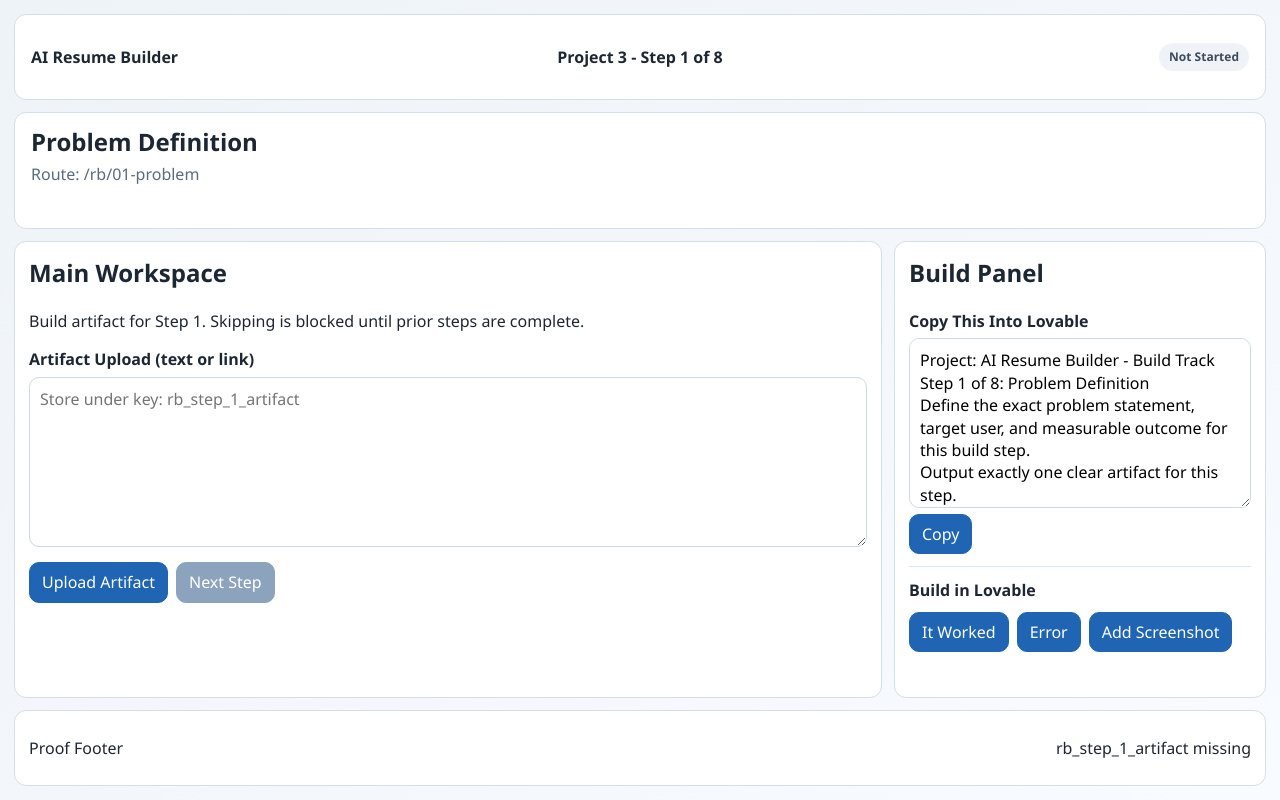
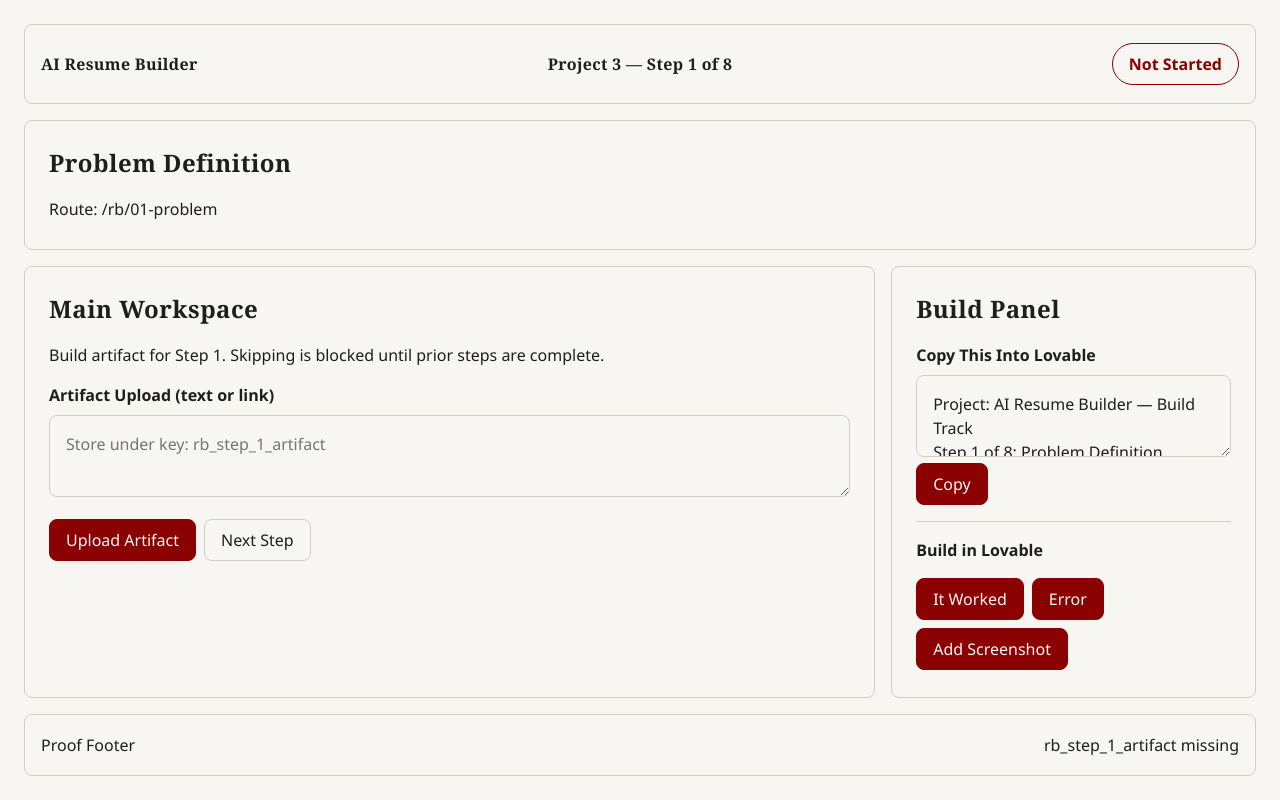
Before and after one commit to AjayS0708/AI-Resume-Builder, a React (Vite) app: page /rb/01-problem in a window 1280 px wide. Built offline with nearby package versions, Linux system fonts and the light colour scheme.

Commit message:
Refine Project 3 wording and visual system constraints

```diff
--- a/src/pages/BuildStepPage.tsx
+++ b/src/pages/BuildStepPage.tsx
@@ -42,7 +42,7 @@
 
   const promptText = useMemo(() => {
     return [
-      `Project: AI Resume Builder - Build Track`,
+      `Project: AI Resume Builder — Build Track`,
       `Step ${step.index} of 8: ${step.title}`,
       step.prompt,
       'Output exactly one clear artifact for this step.'
@@ -76,7 +76,7 @@
     <div className="page-shell">
       <header className="top-bar">
         <div className="top-left">AI Resume Builder</div>
-        <div className="top-center">Project 3 - Step {step.index} of 8</div>
+        <div className="top-center">Project 3 — Step {step.index} of 8</div>
         <div className={`status-badge ${status.toLowerCase().replace(' ', '-')}`}>{status}</div>
       </header>
 
--- a/src/pages/ProofPage.tsx
+++ b/src/pages/ProofPage.tsx
@@ -28,7 +28,7 @@
 
   const onCopyFinalSubmission = async () => {
     const lines = [
-      'AI Resume Builder - Build Track (Project 3)',
+      'AI Resume Builder — Build Track (Project 3)',
       ...statusRows.map((row) => `Step ${row.step}: ${row.complete ? 'Complete' : 'Pending'} (${row.route})`),
       `Lovable Link: ${lovableLink || 'N/A'}`,
       `GitHub Link: ${githubLink || 'N/A'}`,
@@ -44,7 +44,7 @@
     <div className="page-shell">
       <header className="top-bar">
         <div className="top-left">AI Resume Builder</div>
-        <div className="top-center">Project 3 - Step 8 of 8</div>
+        <div className="top-center">Project 3 — Step 8 of 8</div>
         <div className="status-badge complete">Complete</div>
       </header>
 
--- a/src/styles.css
+++ b/src/styles.css
@@ -1,8 +1,12 @@
 :root {
-  font-family: "Segoe UI", "Helvetica Neue", Arial, sans-serif;
-  color: #1d2733;
-  background: linear-gradient(145deg, #eef3f8 0%, #f8fbff 100%);
-  line-height: 1.4;
+  --bg: #F7F6F3;
+  --ink: #1F1E1C;
+  --accent: #8B0000;
+  --line: #D2CCC1;
+  font-family: "Segoe UI", Arial, sans-serif;
+  color: var(--ink);
+  background: var(--bg);
+  line-height: 1.5;
 }
 
 * {
@@ -11,26 +15,46 @@
 
 body {
   margin: 0;
+  background: var(--bg);
+  color: var(--ink);
 }
 
 button,
 input,
 textarea {
   font: inherit;
+  color: var(--ink);
+}
+
+h1,
+h2,
+.top-left,
+.top-center {
+  font-family: Georgia, "Times New Roman", serif;
+  letter-spacing: 0.02em;
 }
 
 .page-shell {
   min-height: 100vh;
-  padding: 14px;
+  padding: 24px;
   display: grid;
-  gap: 12px;
+  gap: 16px;
+}
+
+.top-bar,
+.context-header,
+.main-workspace,
+.secondary-panel,
+.proof-status-card,
+.proof-links-card,
+.proof-footer {
+  background: var(--bg);
+  border: 1px solid var(--line);
+  border-radius: 8px;
 }
 
 .top-bar {
-  background: #ffffff;
-  border: 1px solid #d3deeb;
-  border-radius: 12px;
-  padding: 12px 16px;
+  padding: 16px;
   display: grid;
   grid-template-columns: 1fr auto 1fr;
   align-items: center;
@@ -42,142 +66,134 @@
 
 .top-center {
   justify-self: center;
-  font-weight: 600;
+  font-weight: 700;
 }
 
 .status-badge {
   justify-self: end;
-  border-radius: 999px;
-  padding: 6px 10px;
-  font-size: 12px;
-  font-weight: 600;
-}
-
-.status-badge.not-started {
-  background: #eff3f7;
-  color: #3d4b5d;
-}
-
-.status-badge.in-progress {
-  background: #e9f3ff;
-  color: #015ca8;
-}
-
-.status-badge.complete {
-  background: #e8f8ef;
-  color: #156f41;
+  border: 1px solid var(--accent);
+  color: var(--accent);
+  border-radius: 40px;
+  padding: 8px 16px;
+  font-size: 16px;
+  font-weight: 700;
 }
 
 .context-header {
-  background: #ffffff;
-  border: 1px solid #d3deeb;
-  border-radius: 12px;
-  padding: 12px 16px;
+  padding: 24px;
 }
 
 .context-header h1 {
-  margin: 0 0 4px;
+  margin: 0 0 16px;
+}
+
+.context-header p,
+.main-workspace p,
+.proof-links-card p,
+.proof-status-card p,
+label {
+  max-width: 720px;
 }
 
 .context-header p {
   margin: 0;
-  color: #5a6b7d;
 }
 
 .workspace-grid {
   display: grid;
   grid-template-columns: 7fr 3fr;
-  gap: 12px;
+  gap: 16px;
 }
 
 .main-workspace,
 .secondary-panel,
 .proof-status-card,
 .proof-links-card {
-  background: #ffffff;
-  border: 1px solid #d3deeb;
-  border-radius: 12px;
-  padding: 14px;
+  padding: 24px;
 }
 
 .main-workspace h2,
 .secondary-panel h2,
 .proof-main h2 {
-  margin-top: 0;
+  margin: 0 0 16px;
+}
+
+.main-workspace p {
+  margin: 0 0 16px;
 }
 
 textarea {
   width: 100%;
-  min-height: 170px;
-  border: 1px solid #ccd9e7;
-  border-radius: 10px;
-  padding: 10px;
+  min-height: 64px;
+  border: 1px solid var(--line);
+  border-radius: 8px;
+  background: var(--bg);
+  padding: 16px;
   resize: vertical;
 }
 
 input {
   width: 100%;
-  border: 1px solid #ccd9e7;
-  border-radius: 10px;
-  padding: 10px;
+  border: 1px solid var(--line);
+  border-radius: 8px;
+  background: var(--bg);
+  padding: 16px;
 }
 
 label {
   display: block;
-  margin: 10px 0 6px;
-  font-weight: 600;
+  margin: 16px 0 8px;
+  font-weight: 700;
 }
 
 .main-actions,
 .lovable-controls {
-  margin-top: 10px;
+  margin-top: 16px;
   display: flex;
   gap: 8px;
   flex-wrap: wrap;
 }
 
 button {
-  border: 1px solid #1f65b3;
-  background: #1f65b3;
-  color: white;
-  border-radius: 10px;
-  padding: 8px 12px;
+  border: 1px solid var(--accent);
+  background: var(--accent);
+  color: var(--bg);
+  border-radius: 8px;
+  padding: 8px 16px;
   cursor: pointer;
 }
 
 button:disabled {
-  background: #8ca3be;
-  border-color: #8ca3be;
+  background: var(--bg);
+  color: var(--ink);
+  border-color: var(--line);
   cursor: not-allowed;
 }
 
 .lovable-block {
-  margin-top: 12px;
-  border-top: 1px solid #dbe6f2;
-  padding-top: 12px;
+  margin-top: 16px;
+  border-top: 1px solid var(--line);
+  padding-top: 16px;
 }
 
 .lovable-title {
-  font-weight: 600;
+  font-weight: 700;
   margin-bottom: 8px;
 }
 
 .proof-main {
   display: grid;
-  gap: 12px;
+  gap: 16px;
   grid-template-columns: 1fr 1fr;
 }
 
 .proof-status-card ul {
-  margin: 8px 0 0;
-  padding-left: 20px;
+  margin: 16px 0 0;
+  padding-left: 24px;
 }
 
 .proof-footer {
-  background: #ffffff;
-  border: 1px solid #d3deeb;
-  border-radius: 12px;
-  padding: 10px 14px;
+  padding: 16px;
   display: flex;
   justify-content: space-between;
   align-items: center;
```
